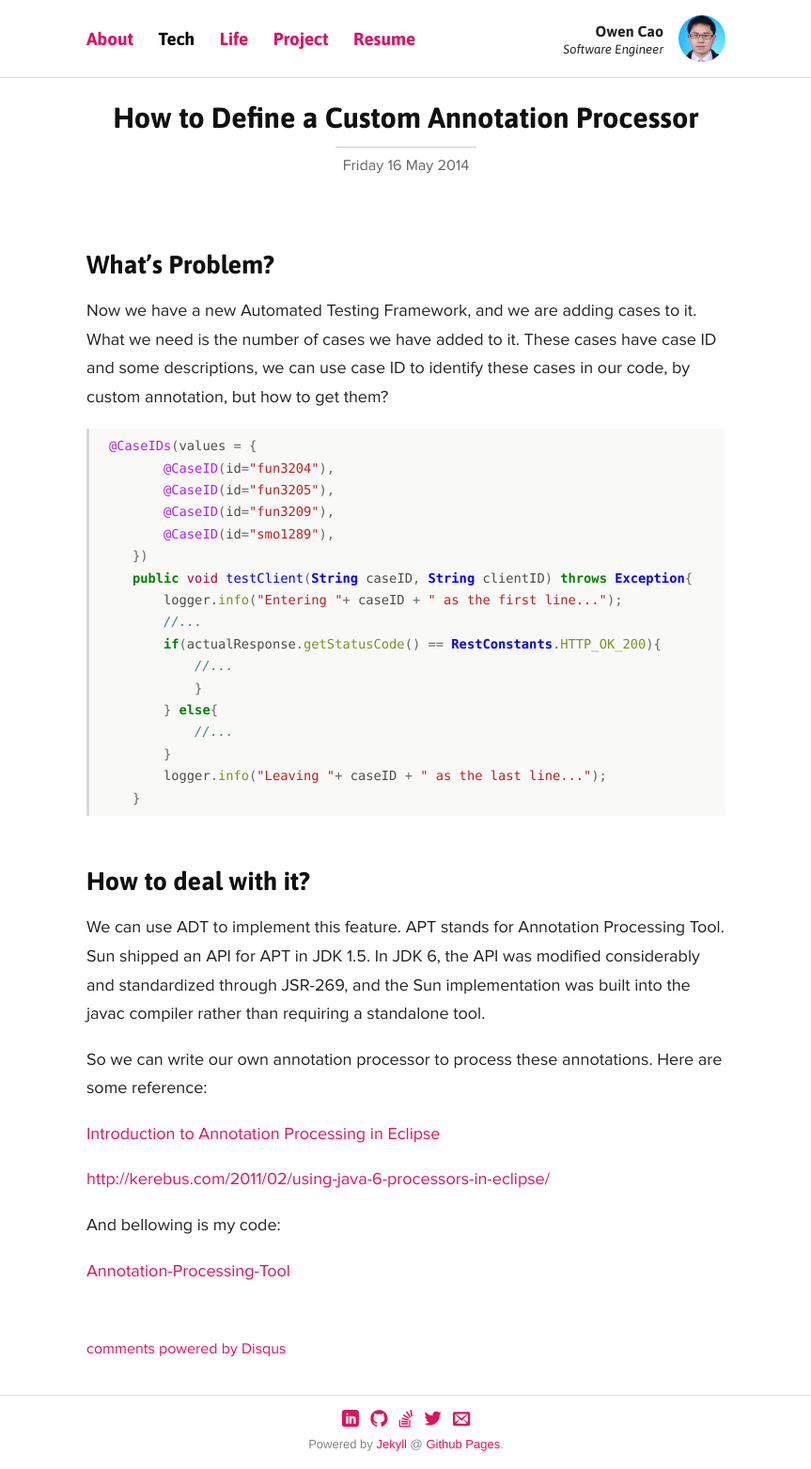
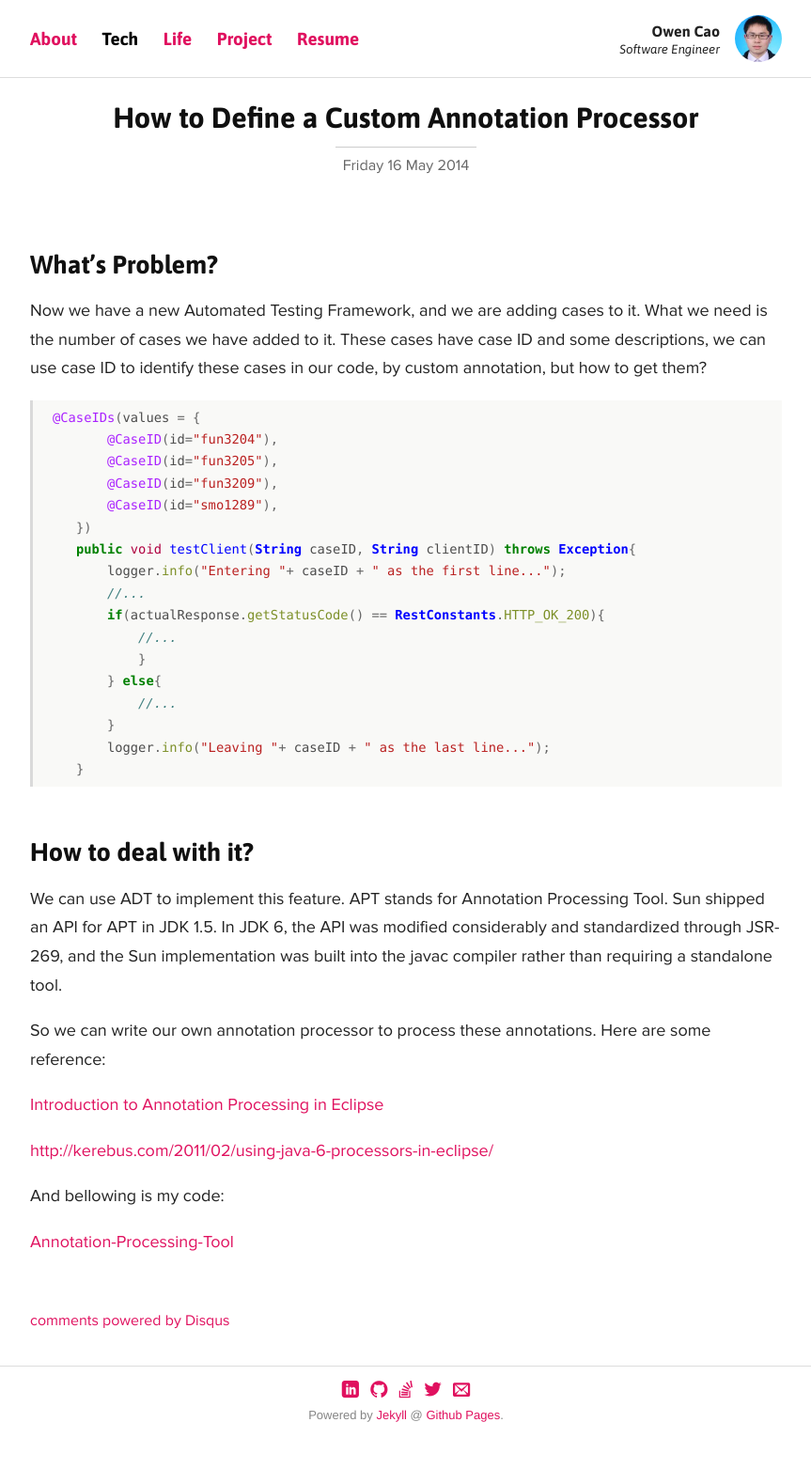
Before and after one commit to cynosure7/cynosure7.github.io, a Jekyll site: the page built from _posts/2014-05-13-Tech-How-to-Define-Custom-Annotation-Processor.md, in a window 1280 px wide. Shown: the whole page at 94% size, without its empty margins (208-1071 px from the left). Built offline with Jekyll 4.4.1, drawn with Linux system fonts in a browser that asks for light colours; Markdown is read by kramdown in place of the engine named in the settings; comment, search, counter and statistics services are not loaded; after the commit the page ends 1532 px from its top, so only the background shows below that.

Commit message:
Update site.css

```diff
--- a/css/site.css
+++ b/css/site.css
@@ -147,7 +147,7 @@ header .logo a, header .logo a:hover {
 }
 
 .inner, pre code, .post > * {
-  max-width: 680px;
+  max-width: 800px;
   margin-left: auto;
   margin-right: auto;
   text-align: left;
```
